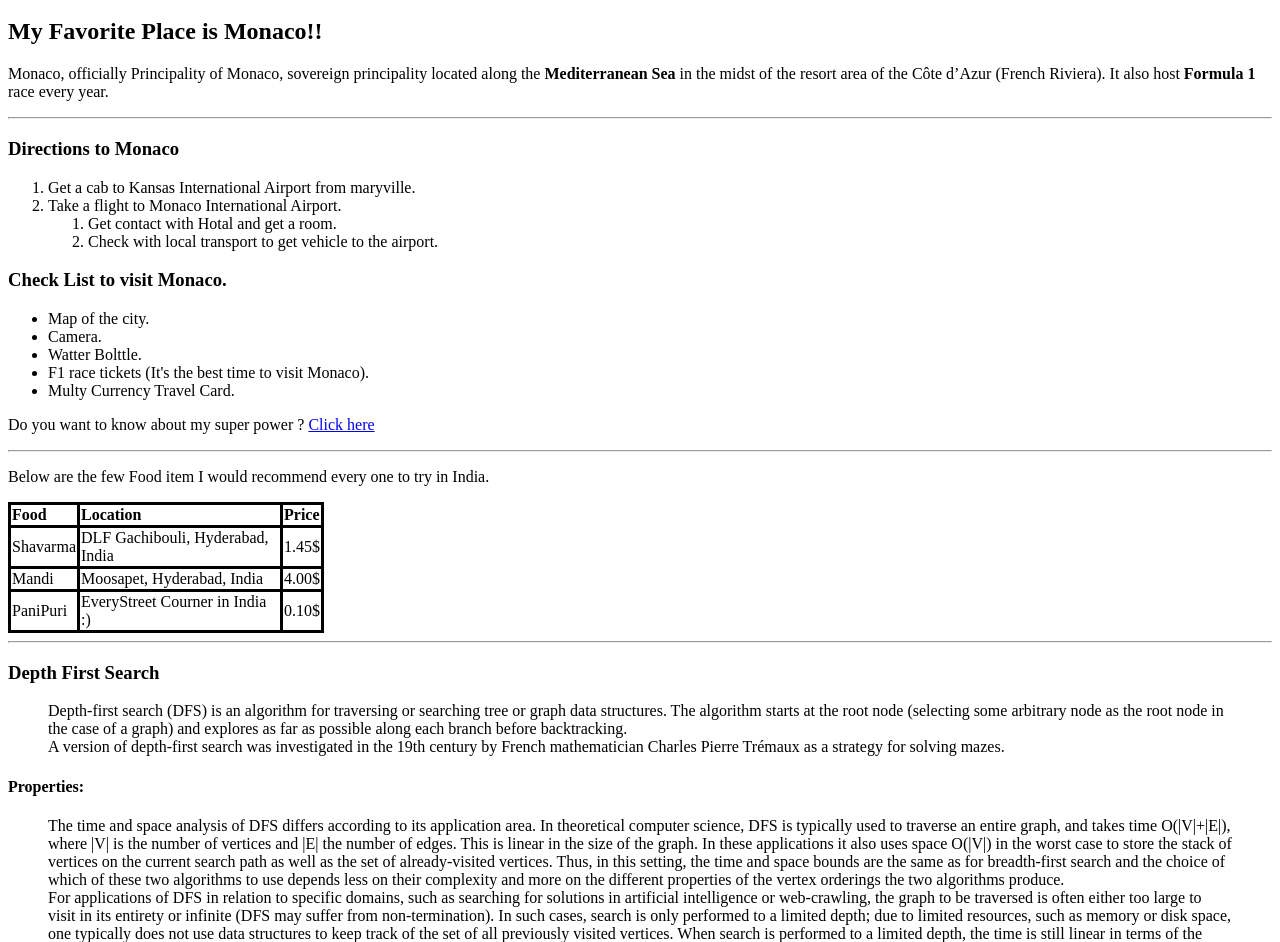
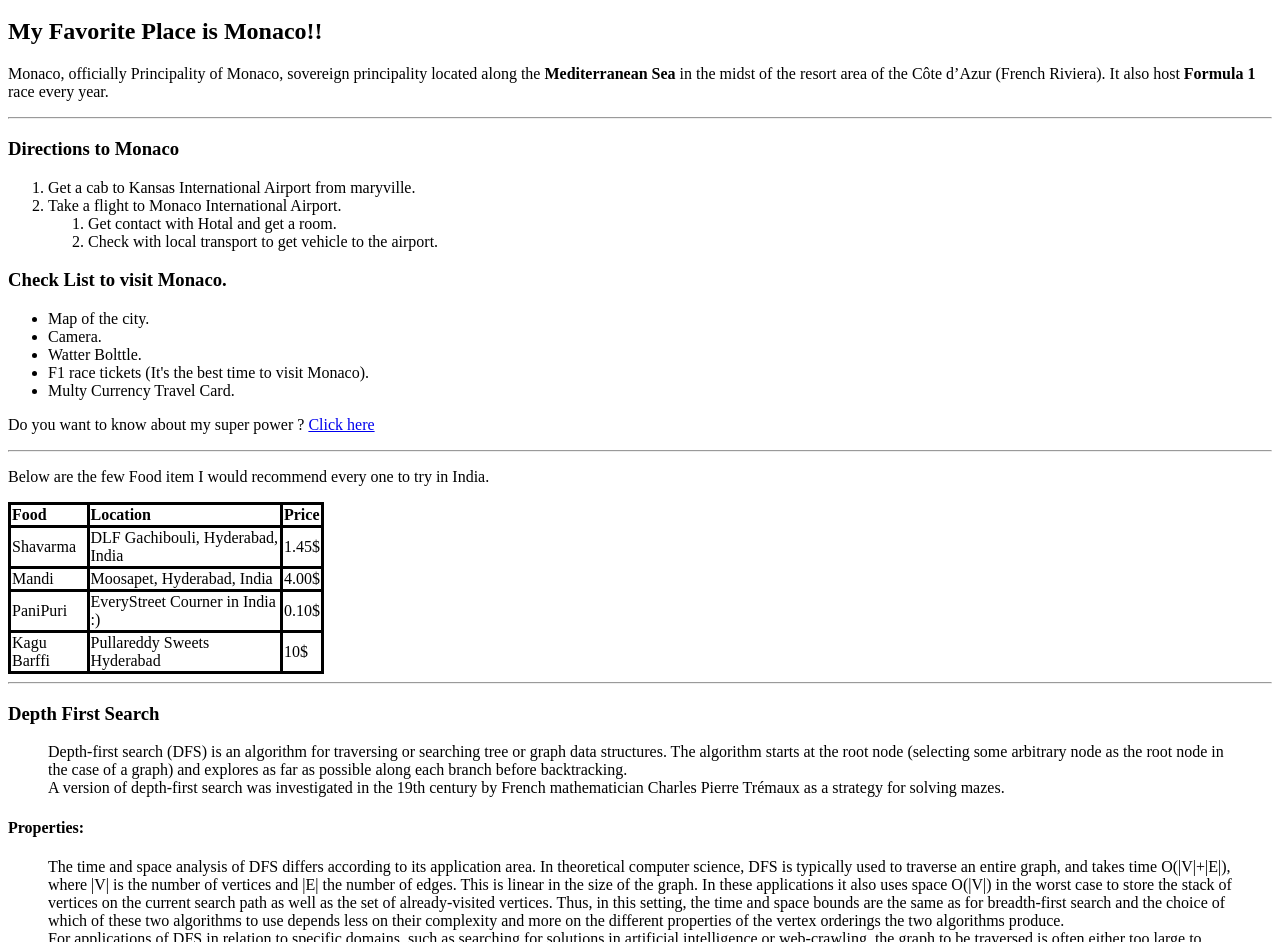
Before and after one commit to 44-563-WebApps-F21/webapps-f21-assignment-3-ManojKumarKorrapati, a plain HTML site: page index.html in a window 1280 px wide. Shown: the part 158-1100 px from the top of the page. Drawn offline with Linux system fonts and the light colour scheme.

Commit message:
Adding Table details

```diff
--- a/index.html
+++ b/index.html
@@ -72,6 +72,11 @@
             <td>PaniPuri</td>
             <td>EveryStreet Courner in India :)</td>
             <td>0.10$</td>
+        </tr>
+        <tr>
+            <td>Kagu Barffi</td>
+            <td>Pullareddy Sweets Hyderabad</td>
+            <td>10$</td>
         </tr>
     </table>
     <hr>
```
